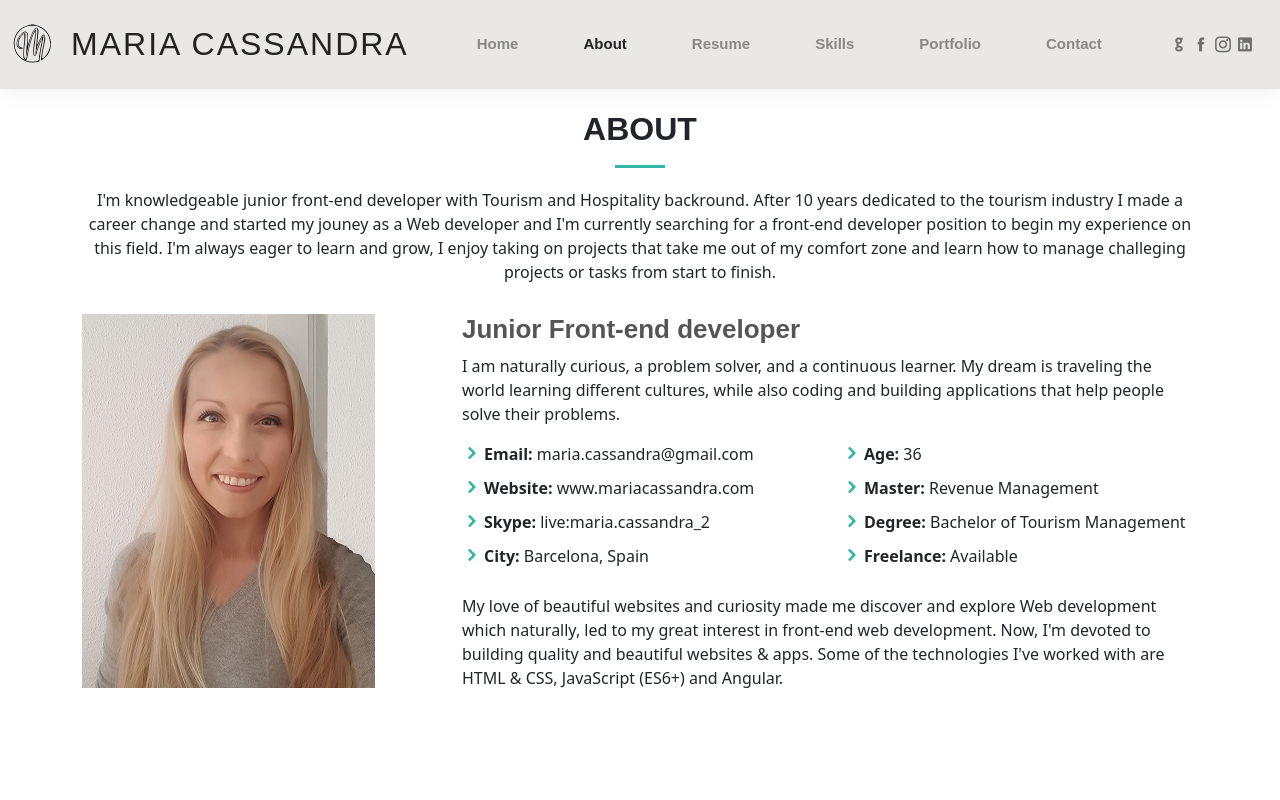
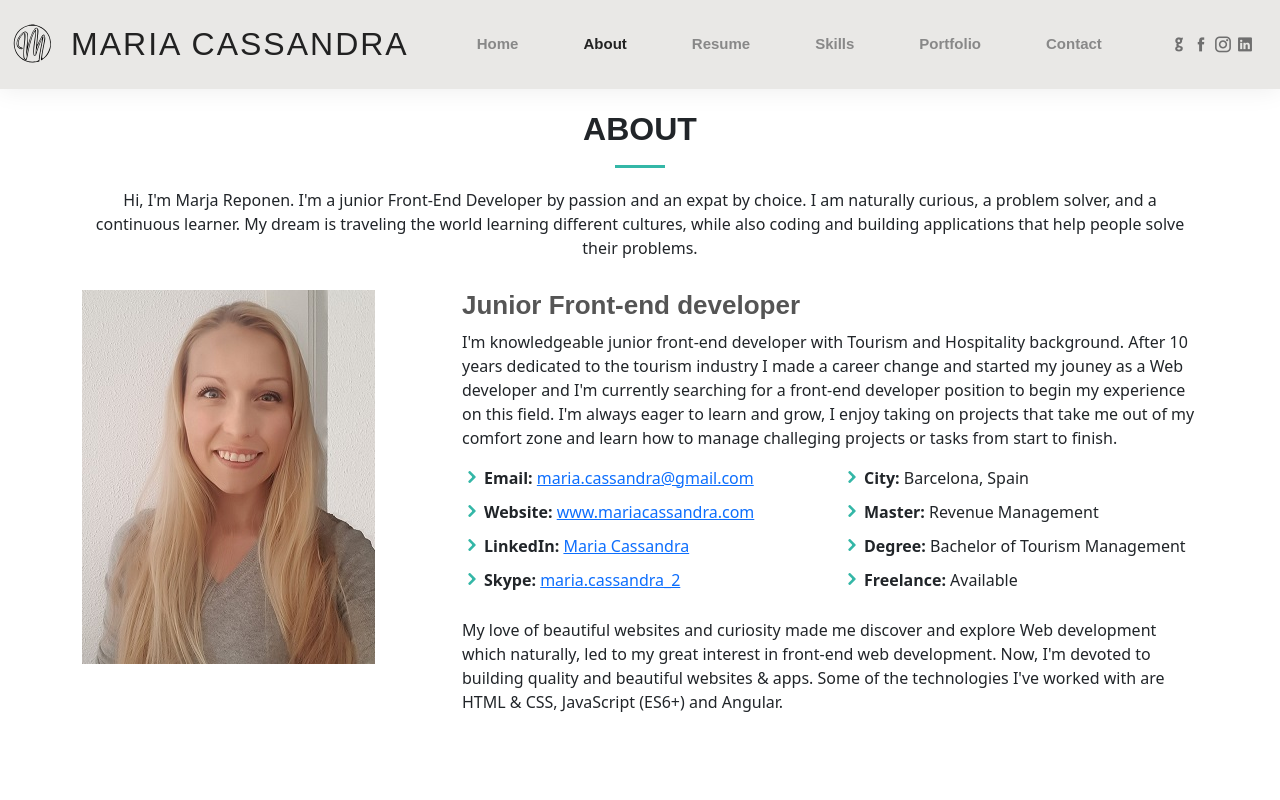
Before and after one commit to MariaCassandra/angular-basic, an Angular app: page /about in a window 1280 px wide. Shown: the top 800 px of the page. Built offline with nearby package versions, Linux system fonts and the light colour scheme.

Commit message:
Update about.component.html

```diff
--- a/src/app/about/about.component.html
+++ b/src/app/about/about.component.html
@@ -2,8 +2,9 @@
     <div class="container" data-aos="fade-up">
       <div class="section-title">
         <h2>About</h2>
-        <p>I'm knowledgeable junior front-end developer with Tourism and Hospitality backround.
-            After 10 years dedicated to the tourism industry I made a career change and started my jouney as a Web developer and I'm currently searching for a front-end developer position to begin my experience on this field. I'm always eager to learn and grow, I enjoy taking on projects that take me out of my comfort zone and learn how to manage challeging projects or tasks from start to finish.
+        <p>Hi, I'm Marja Reponen. I'm a junior Front-End Developer by passion and an expat by choice.
+          I am naturally curious, a problem solver, and a continuous learner. My dream is traveling the world learning different cultures, while also coding and building applications that help people solve their problems.
+
         </p>
       </div>
 
@@ -14,20 +15,22 @@
         <div class="col-lg-8 pt-4 pt-lg-0 content">
           <h3>Junior Front-end developer</h3>
           <p class="font-italic">
-            I am naturally curious, a problem solver, and a continuous learner. My dream is traveling the world learning different cultures, while also coding and building applications that help people solve their problems.
+            I'm knowledgeable junior front-end developer with Tourism and Hospitality background.
+            After 10 years dedicated to the tourism industry I made a career change and started my jouney as a Web developer and I'm currently searching for a front-end developer position to begin my experience on this field. I'm always eager to learn and grow, I enjoy taking on projects that take me out of my comfort zone and learn how to manage challeging projects or tasks from start to finish.
           </p>
           <div class="row">
             <div class="col-lg-6">
               <ul>
-                <li><i class="icofont-rounded-right"></i> <strong>Email: </strong> maria.cassandra@gmail.com</li>
-                <li><i class="icofont-rounded-right"></i> <strong>Website: </strong> www.mariacassandra.com</li>
-                <li><i class="icofont-rounded-right"></i> <strong>Skype: </strong> live:maria.cassandra_2</li>
-                <li><i class="icofont-rounded-right"></i> <strong>City: </strong> Barcelona, Spain</li>
+                <li><i class="icofont-rounded-right"></i> <strong>Email: </strong> <a href="mailto:maria.cassandra@gmail.com">maria.cassandra@gmail.com</a></li>
+                <li><i class="icofont-rounded-right"></i> <strong>Website: </strong> <a href="https://www.mariacassandra.com"> www.mariacassandra.com</a></li>
+                <li><i class="icofont-rounded-right"></i> <strong>LinkedIn: </strong> <a href="https://www.linkedin.com/in/mariacassandra"> Maria Cassandra</a></li>
+                <li><i class="icofont-rounded-right"></i> <strong>Skype: </strong> <a href="https://join.skype.com/invite/EQr0v9VJw0nH">maria.cassandra_2</a> </li>
+                <!-- live:maria.cassandra_2 -->
               </ul>
             </div>
             <div class="col-lg-6">
               <ul>
-                <li><i class="icofont-rounded-right"></i> <strong>Age: </strong> 36</li>
+                <li><i class="icofont-rounded-right"></i> <strong>City: </strong> Barcelona, Spain</li>
                 <li><i class="icofont-rounded-right"></i> <strong>Master: </strong> Revenue Management</li>
                 <li><i class="icofont-rounded-right"></i> <strong>Degree: </strong> Bachelor of Tourism Management</li>
                 <li><i class="icofont-rounded-right"></i> <strong>Freelance: </strong> Available</li>
```
